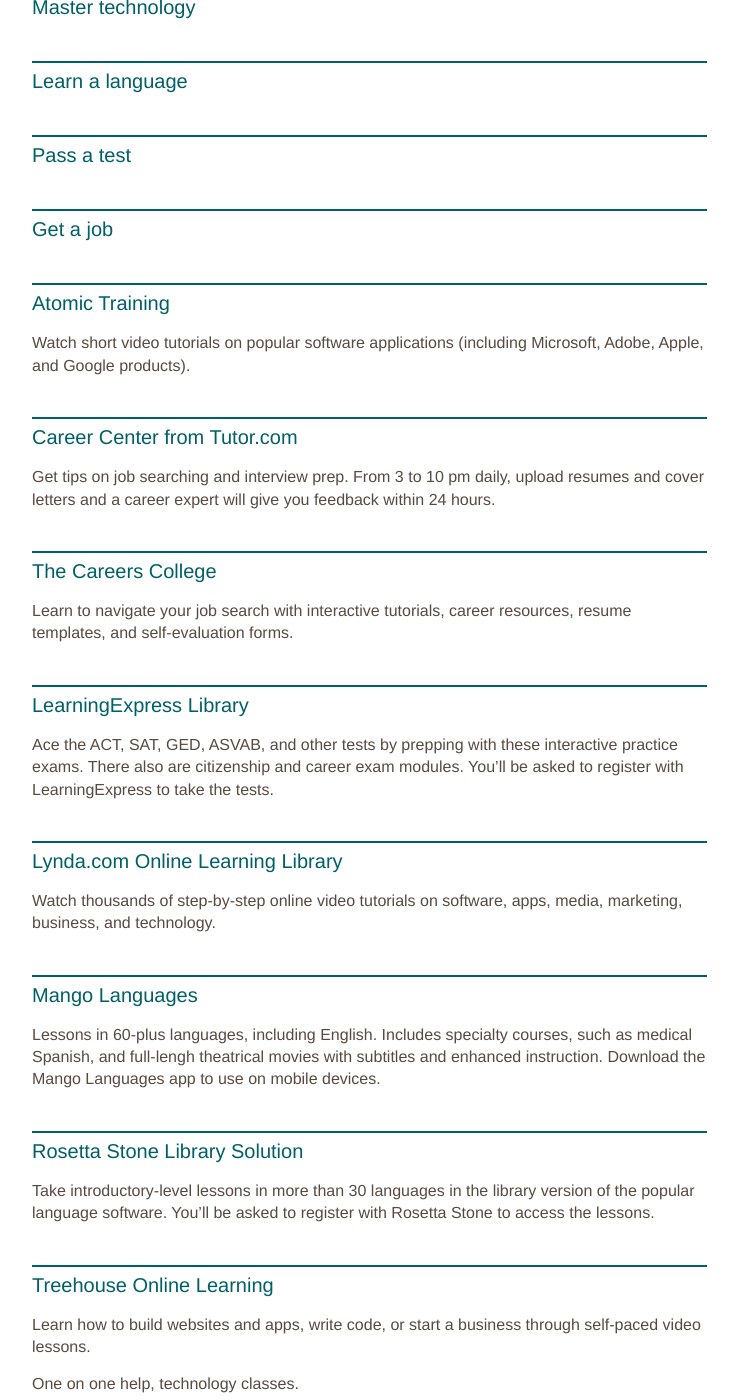
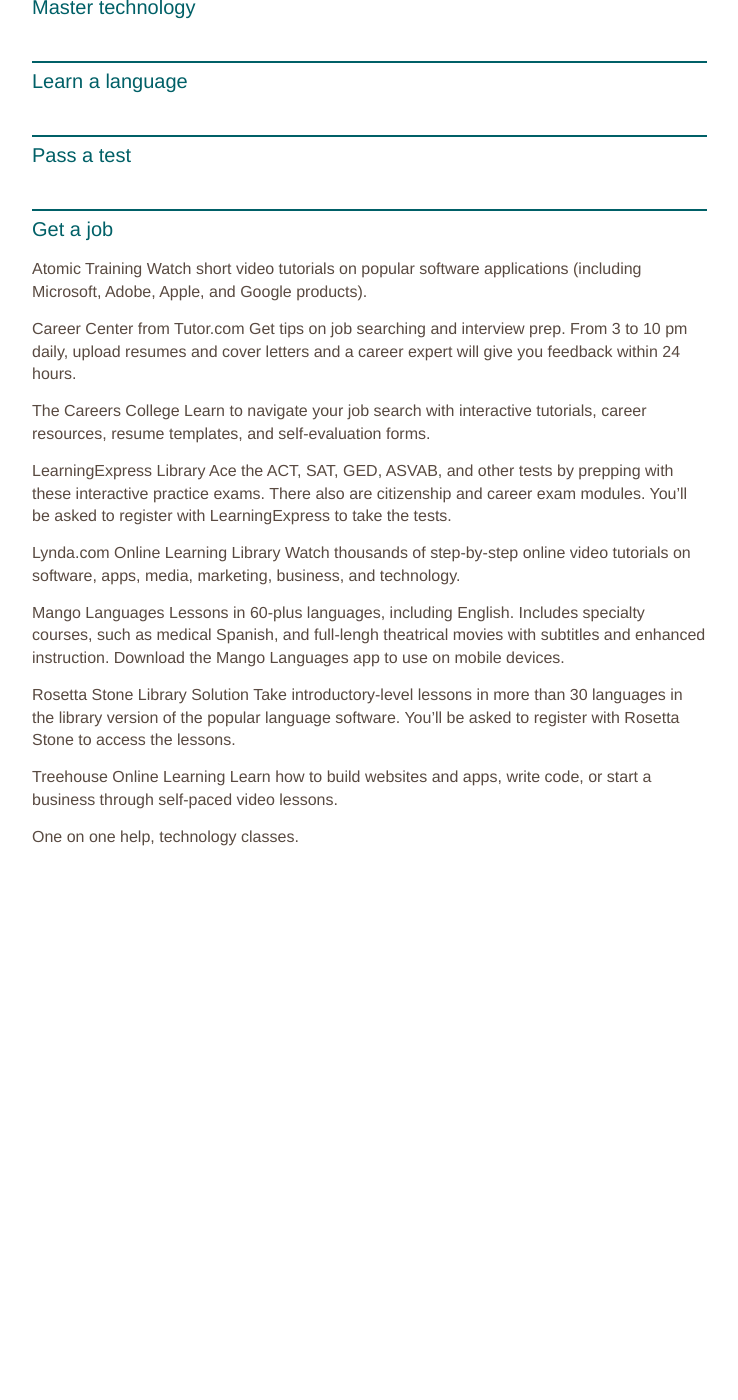
Before and after one commit to skokielibrary/spl-content, a Jekyll site: the page built from _content/bruce/resources--online-training-tutorials.markdown, in a window 1280 px wide and 1400 px high, scrolled down 209 px. Shown: the whole window, without its empty margins (126-864 px from the left). Built offline with Jekyll 4.4.1, drawn with Linux system fonts in a browser that asks for light colours; after the commit the page ends 1118 px from its top, so only the background shows below that.

```diff
--- a/_content/bruce/resources--online-training-tutorials.markdown
+++ b/_content/bruce/resources--online-training-tutorials.markdown
@@ -12,29 +12,29 @@ published: true
 
 ##Get a job
 
-##Atomic Training
+Atomic Training
 Watch short video tutorials on popular software applications (including Microsoft, Adobe, Apple, and Google products).
 
 
-##Career Center from Tutor.com
+Career Center from Tutor.com
 Get tips on job searching and interview prep. From 3 to 10 pm daily, upload resumes and cover letters and a career expert will give you feedback within 24 hours.
 
-##The Careers College
+The Careers College
 Learn to navigate your job search with interactive tutorials, career resources, resume templates, and self-evaluation forms.
 
-##LearningExpress Library
+LearningExpress Library
 Ace the ACT, SAT, GED, ASVAB, and other tests by prepping with these interactive practice exams. There also are citizenship and career exam modules. You'll be asked to register with LearningExpress to take the tests.
 
-##Lynda.com Online Learning Library
+Lynda.com Online Learning Library
 Watch thousands of step-by-step online video tutorials on software, apps, media, marketing, business, and technology.
 
-##Mango Languages
+Mango Languages
 Lessons in 60-plus languages, including English. Includes specialty courses, such as medical Spanish, and full-lengh theatrical movies with subtitles and enhanced instruction. Download the Mango Languages app to use on mobile devices.
 
-##Rosetta Stone Library Solution
+Rosetta Stone Library Solution
 Take introductory-level lessons in more than 30 languages in the library version of the popular language software. You'll be asked to register with Rosetta Stone to access the lessons.
 
-##Treehouse Online Learning
+Treehouse Online Learning
 Learn how to build websites and apps, write code, or start a business through self-paced video lessons.
 
 One on one help, technology classes.
```
